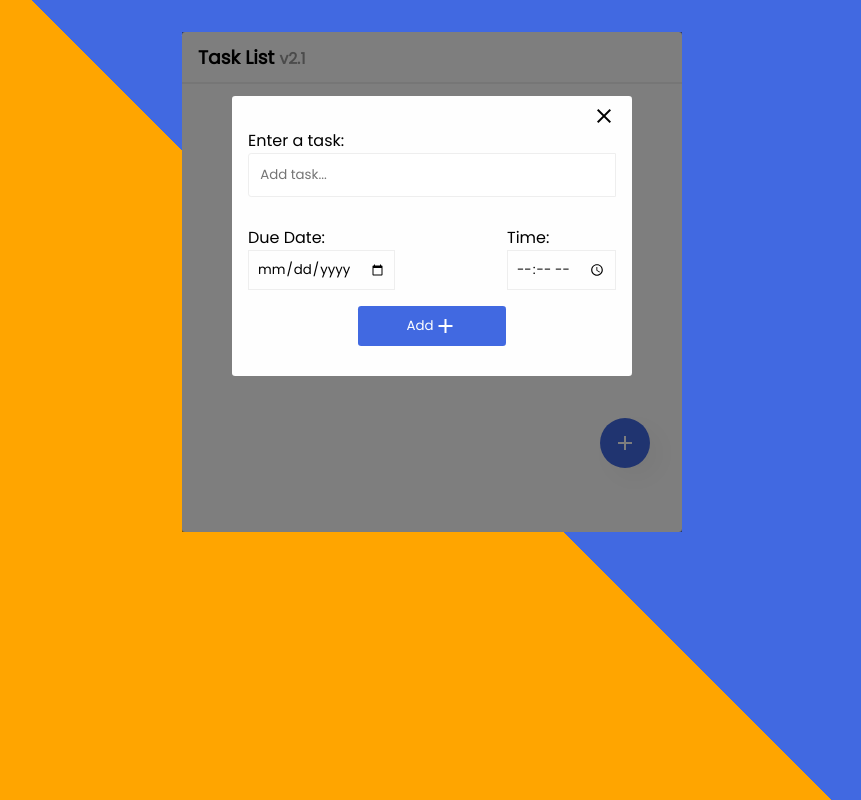
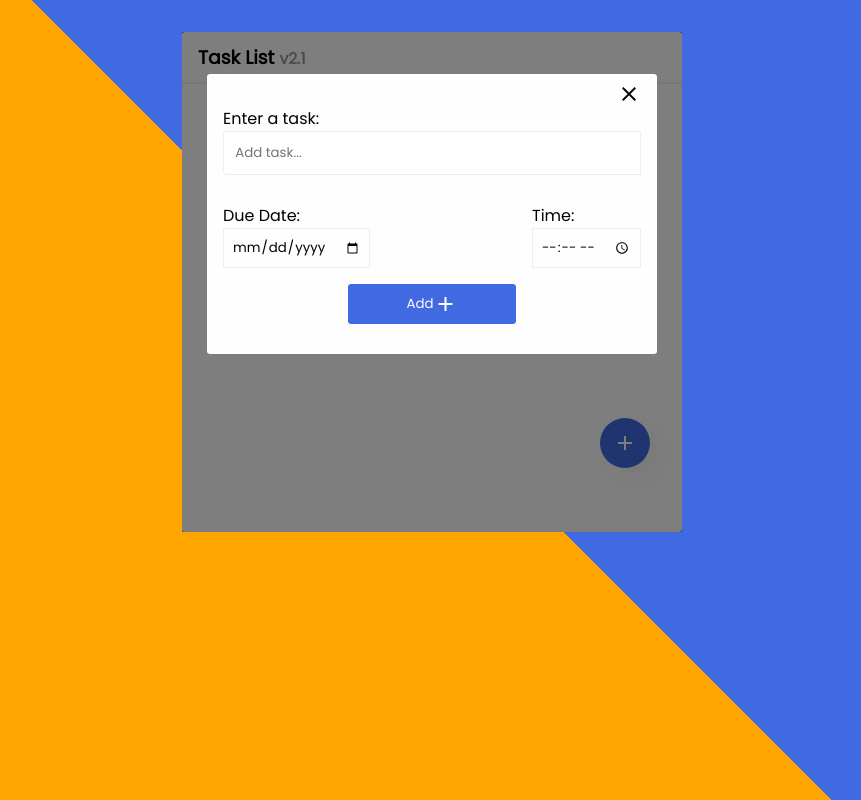
Before and after one commit to Gift-Jackson/tasklist, a plain HTML site: page index.html in a window 1280 px wide. Both pictures are taken after a click on the button "add". Shown: the whole page, without its empty margins (208-1069 px from the left). Drawn offline with nearby package versions, Linux system fonts and the light colour scheme; a web font is replaced by a local one.

Commit message:
Update style.css

```diff
--- a/style.css
+++ b/style.css
@@ -57,7 +57,7 @@ main {
     background-color: rgba(0, 0, 0, .5);
     display: none;
     justify-content: center;
-    /* align-items: center; */
+    align-items: center;
 }
 
 .add-task-bg.active {
@@ -68,19 +68,21 @@ main {
     display: flex;
     flex-direction: column;
     background-color: #fefefe;
-    width: 80%;
+    width: 90%;
     height: 280px;
     padding: 2rem 1rem 1rem 1rem;
     margin-top: 4rem;
     border-radius: .2rem;
     position: relative;
-    transform: scale(0);
+    opacity: 0;
+    transform: translateY(20px);
     animation: pop .2s linear forwards;
 }
 
 @keyframes pop {
     100% {
-        transform: scale(1);
+        transform: translateY(-100px);
+        opacity: 1;
     }
 }
 
@@ -344,7 +346,9 @@ main {
 /* end of overdue */
 
 
-/* end of overdue */
+.item-container span{
+    text-transform: capitalize;
+}
 
 
 
```
